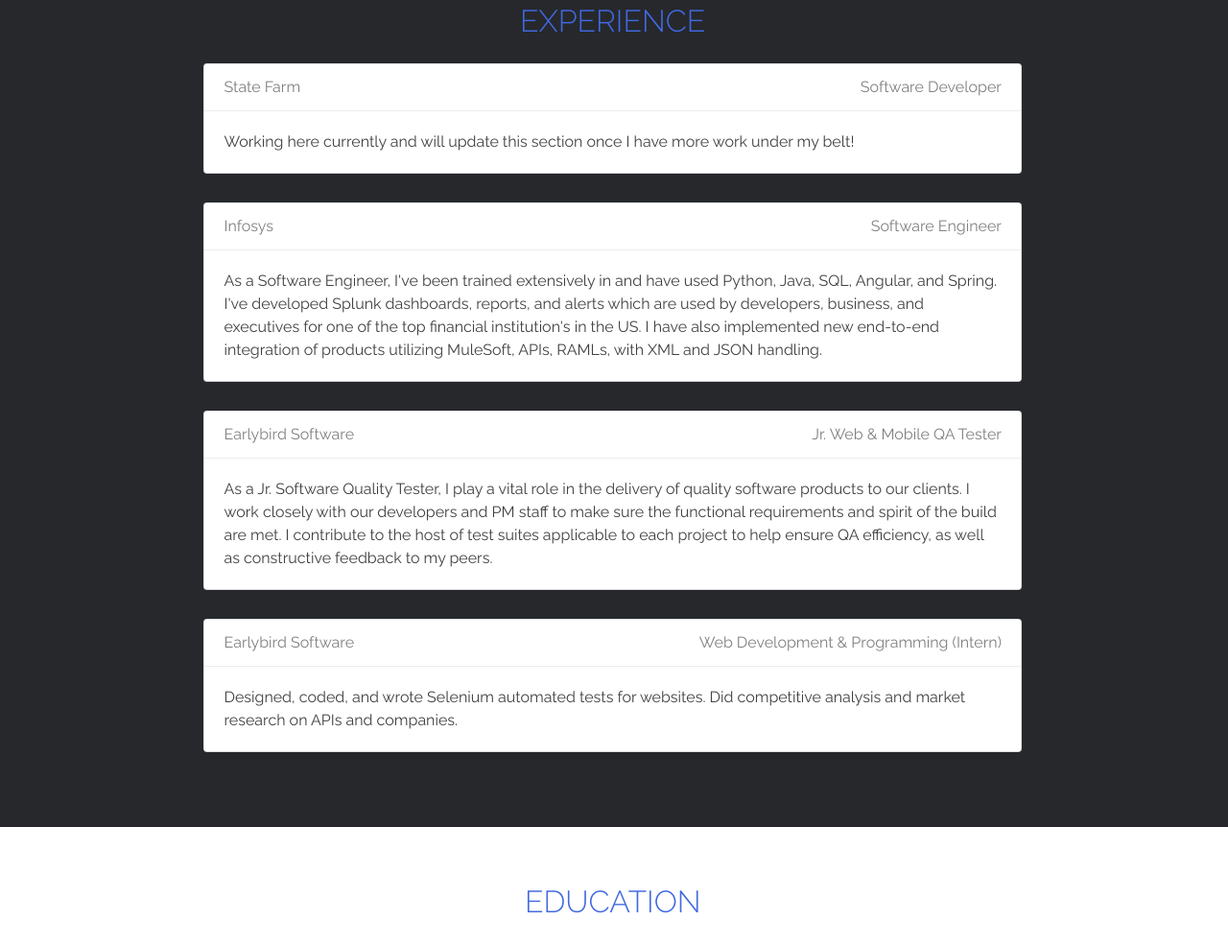
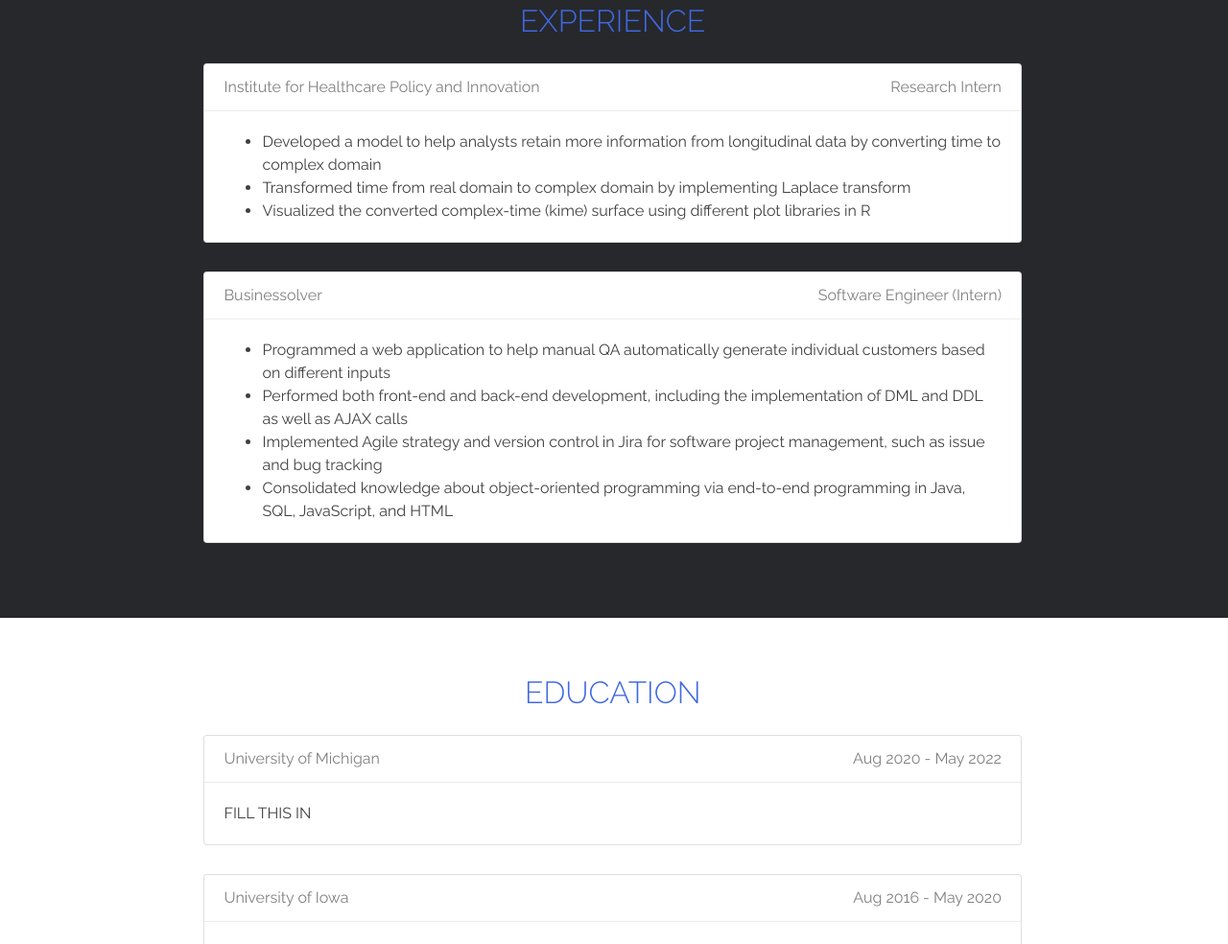
Before and after one commit to jasonlee619/webpage, a plain HTML site: page index.html in a window 1280 px wide. Shown: the part 1186-2170 px from the top of the page at 96% size. Drawn offline with Linux system fonts and the light colour scheme.

Commit message:
updated work experience

```diff
--- a/index.html
+++ b/index.html
@@ -88,41 +88,32 @@
           <div class="content-body">
             <div class="card">
               <div class="card-header">
-                <h4>State Farm <span class="job-title">Software Developer</span></h4>
+                <h4>Institute for Healthcare Policy and Innovation <span class="job-title">Research Intern</span></h4>
               </div>
               <div class="card-content">
-                <p>Working here currently and will update this section once I have more work under my belt!</p>
+                <p>
+                  <ul>
+                    <li>Developed a model to help analysts retain more information from longitudinal data by converting time to complex domain</li>
+                    <li>Transformed time from real domain to complex domain by implementing Laplace transform</li>
+                    <li>Visualized the converted complex-time (kime) surface using different plot libraries in R</li>
+                  </ul>
+                </p>
               </div>
             </div>
           <!-- CARD #1 -->
             <div class="card">
               <div class="card-header">
-                <h4>Infosys <span class="job-title">Software Engineer</span></h4>
+                <h4>Businessolver <span class="job-title"> Software Engineer (Intern)</span></h4>
               </div>
               <div class="card-content">
-                <p>As a Software Engineer, I've been trained extensively in and have used Python, Java, SQL, Angular, and Spring. I've developed Splunk dashboards, reports,
-                  and alerts which are used by developers, business, and executives for one of the top financial institution's in the US. I have also implemented new end-to-end integration of products utilizing MuleSoft, APIs, RAMLs,
-                  with XML and JSON handling.</p>
-              </div>
-            </div>
-          <!-- CARD #2 -->
-            <div class="card">
-              <div class="card-header">
-                <h4>Earlybird Software <span class="job-title">Jr. Web &#38; Mobile QA Tester</span></h4>
-              </div>
-              <div class="card-content">
-                <p>As a Jr. Software Quality Tester, I play a vital role in the delivery of quality software products to our clients.
-                  I work closely with our developers and PM staff to make sure the functional requirements and spirit of the build are met.
-                  I contribute to the host of test suites applicable to each project to help ensure QA efficiency, as well as constructive feedback to my peers.</p>
-              </div>
-            </div>
-          <!-- CARD #3 -->
-            <div class="card">
-              <div class="card-header">
-                <h4>Earlybird Software <span class="job-title">Web Development &#38; Programming (Intern)</span></h4>
-              </div>
-              <div class="card-content">
-                <p> Designed, coded, and wrote Selenium automated tests for websites. Did competitive analysis and market research on APIs and companies.</p>
+                <p>
+                  <ul>
+                    <li>Programmed a web application to help manual QA automatically generate individual customers based on different inputs</li>
+                    <li>Performed both front-end and back-end development, including the implementation of DML and DDL as well as AJAX calls</li>
+                    <li>Implemented Agile strategy and version control in Jira for software project management, such as issue and bug tracking</li>
+                    <li>Consolidated knowledge about object-oriented programming via end-to-end programming in Java, SQL, JavaScript, and HTML</li>
+                  </ul>
+                </p>
               </div>
             </div>
           </div>
```
